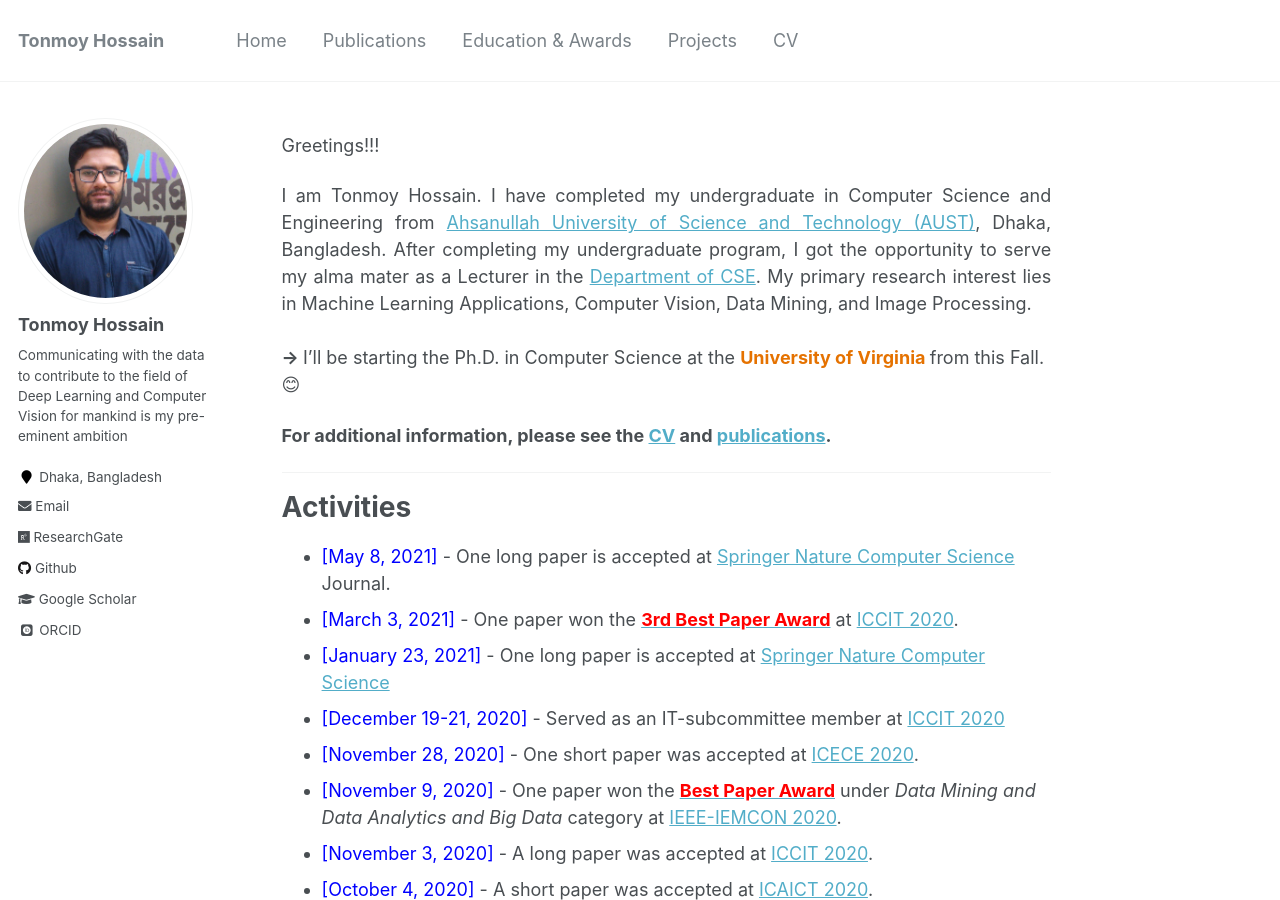
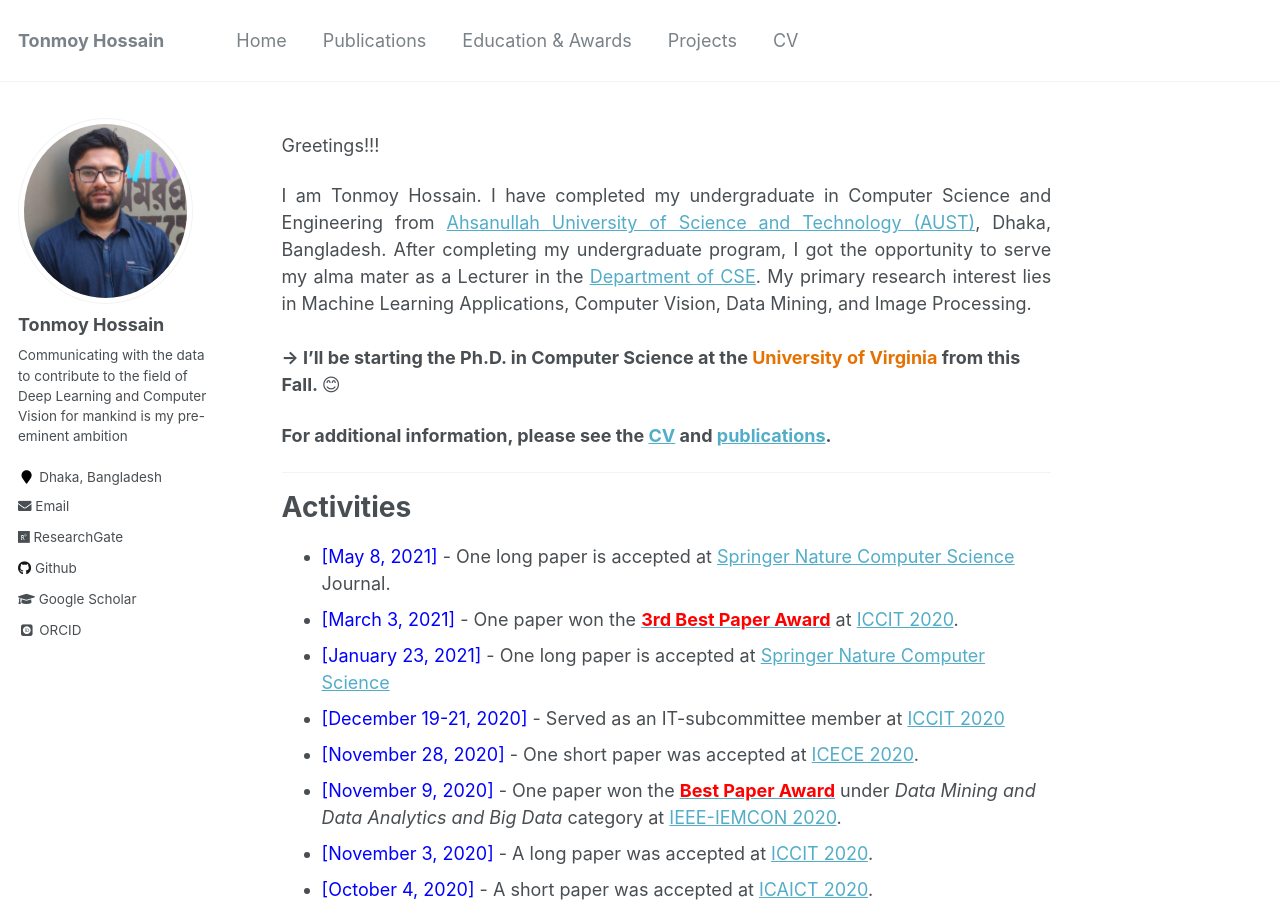
Before and after one commit to shaeekh/shaeekh.github.io, a Jekyll site: the page built from _pages/about.md, in a window 1280 px wide and 900 px high. Built offline with Jekyll 4.4.1, drawn with Linux system fonts in a browser that asks for light colours; some web fonts are replaced.

Commit message:
Update about.md

```diff
--- a/_pages/about.md
+++ b/_pages/about.md
@@ -14,7 +14,7 @@ Greetings!!!
 
 I am Tonmoy Hossain. I have completed my undergraduate in Computer Science and Engineering from <a href="http://aust.edu/">Ahsanullah University of Science and Technology (AUST)</a>, Dhaka, Bangladesh. After completing my undergraduate program, I got the opportunity to serve my alma mater as a Lecturer in the <a href="https://www.aust.edu/cse">Department of CSE</a>. My primary research interest lies in Machine Learning Applications, Computer Vision, Data Mining, and Image Processing.<br /><br /></div>
 
-<b>&#8594; </b> I’ll be starting the Ph.D. in Computer Science at the <span style="color:#E57200"><b> University of Virginia </b></span> from this Fall. &#x1F60a; <br />
+<b>&#8594; </b> <b>I’ll be starting the Ph.D. in Computer Science at the </b><span style="color:#E57200"><b> University of Virginia </b></span> <b>from this Fall. </b> &#x1F60a; <br />
 
 
 **For additional information, please see the [CV](https://tonmoy-hossain.github.io/cv/) and [publications](https://tonmoy-hossain.github.io/publications/).**
```
